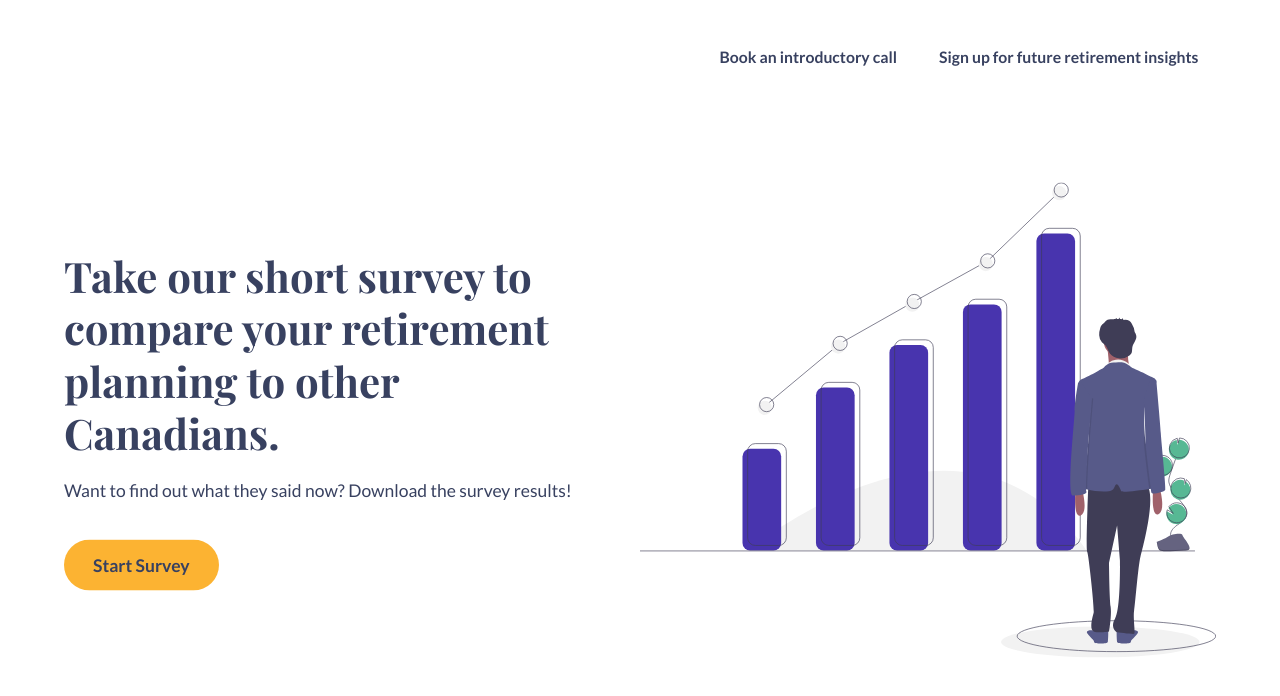
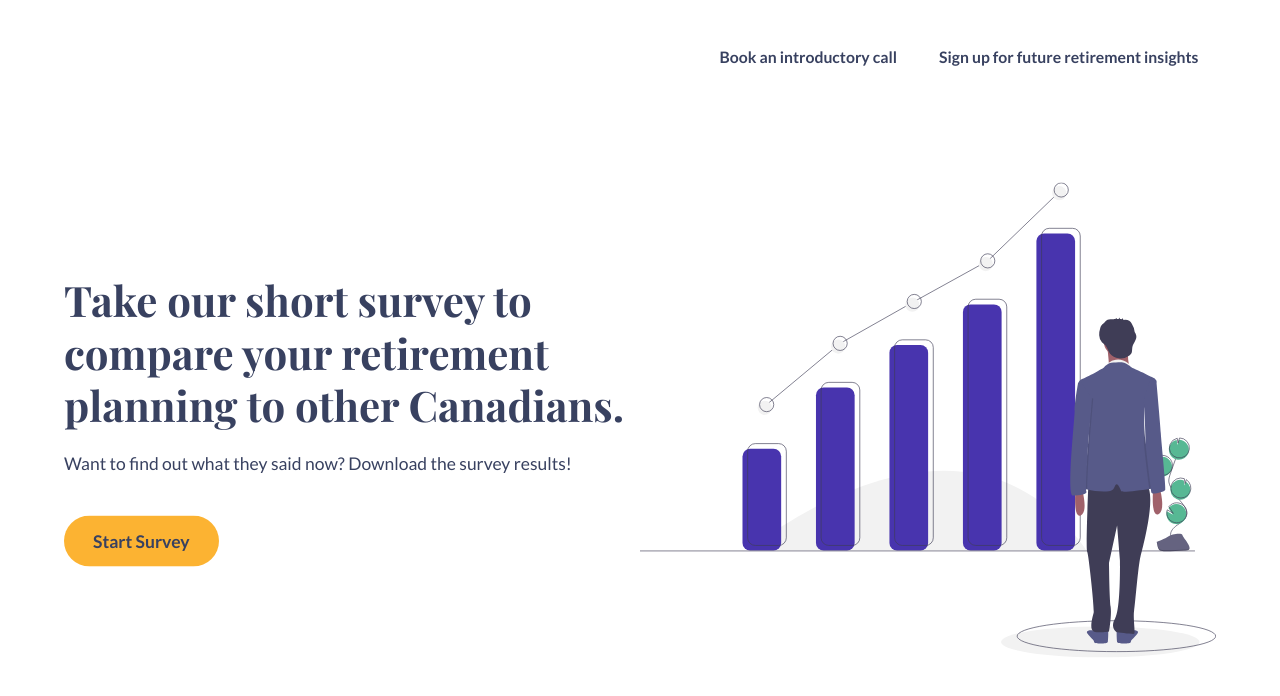
Before and after one commit to andrews1022/trustic-wealth-management-survey-react-typescript, a React (Create React App) app: page / in a window 1280 px wide. Shown: the top 696 px of the page. Built offline with nearby package versions, Linux system fonts and the light colour scheme.

Commit message:
added animation between each step and refactored animations.ts

```diff
--- a/src/App.tsx
+++ b/src/App.tsx
@@ -1,5 +1,9 @@
 /* eslint-disable react/jsx-no-constructed-context-values */
+
 import React, { useReducer } from 'react';
+
+// animations
+import { AnimatePresence } from 'framer-motion';
 
 // context
 import FormContext from './context/FormContext';
@@ -13,7 +17,9 @@ const App = () => {
 
 	return (
 		<FormContext.Provider value={{ formState: state, formDispatch: dispatch }}>
-			<MasterForm />
+			<AnimatePresence exitBeforeEnter>
+				<MasterForm />
+			</AnimatePresence>
 		</FormContext.Provider>
 	);
 };
--- a/src/animations/animations.ts
+++ b/src/animations/animations.ts
@@ -1,37 +1,18 @@
+const ANIMATION_DURATION = 0.5;
+const ANIMATION_EASE = 'easeInOut';
+
+const transition = {
+	duration: ANIMATION_DURATION,
+	ease: ANIMATION_EASE
+};
+
 export const fadeInOut = {
-	hidden: {
-		opacity: 0,
-		transition: {
-			duration: 1,
-			ease: 'easeInOut'
-		}
-	},
-	show: {
-		opacity: 1,
-		transition: {
-			duration: 1,
-			ease: 'easeInOut'
-		}
-	},
-	exit: {
-		opacity: 0,
-		transition: {
-			duration: 1,
-			ease: 'easeInOut'
-		}
-	}
+	hidden: { ...transition, opacity: 0 },
+	show: { ...transition, opacity: 1 },
+	exit: { ...transition, opacity: 0 }
 };
 
 export const widthAnim = (percent: number) => ({
-	hidden: {
-		width: 0
-	},
-	show: {
-		width: `${percent}%`,
-		transition: {
-			duration: 0.5,
-			ease: 'easeInOut',
-			staggerChildren: 0.5
-		}
-	}
+	hidden: { ...transition, width: 0 },
+	show: { ...transition, width: `${percent}%` }
 });
--- a/src/components/Footer/styles.ts
+++ /dev/null
@@ -1 +0,0 @@
-import styled from 'styled-components';
--- a/src/components/MasterForm/index.tsx
+++ b/src/components/MasterForm/index.tsx
@@ -1,4 +1,5 @@
 import React, { useContext } from 'react';
+import { motion } from 'framer-motion';
 
 // context
 import FormContext from '../../context/FormContext';
@@ -6,6 +7,7 @@ import FormContext from '../../context/FormContext';
 // components
 import Intro from '../Intro';
 import Nav from '../Nav';
+import Question from '../Question';
 import Results from '../Results';
 
 // styles
@@ -13,7 +15,9 @@ import * as S from './styles';
 
 // svgs
 import GraphSvg from '../GraphSvg';
-import Question from '../Question';
+
+// animations
+import { fadeInOut } from '../../animations/animations';
 
 const MasterForm = () => {
 	const formContext = useContext(FormContext);
@@ -23,10 +27,18 @@ const MasterForm = () => {
 			<Nav />
 
 			<S.InnerWrapper>
-				<Intro stepToRender={0} />
-				<Question stepToRender={1} />
-				<Question stepToRender={2} />
-				<Question stepToRender={3} />
+				<motion.div
+					animate='show'
+					exit='exit'
+					initial='hidden'
+					key={formContext.formState.currentStep}
+					variants={fadeInOut}
+				>
+					<Intro stepToRender={0} />
+					<Question stepToRender={1} />
+					<Question stepToRender={2} />
+					<Question stepToRender={3} />
+				</motion.div>
 
 				<GraphSvg />
 			</S.InnerWrapper>
--- a/src/components/MasterForm/styles.ts
+++ b/src/components/MasterForm/styles.ts
@@ -1,3 +1,4 @@
+import { motion } from 'framer-motion';
 import styled from 'styled-components';
 
 export const Wrapper = styled.div`
@@ -9,7 +10,7 @@ export const Wrapper = styled.div`
 	}
 `;
 
-export const InnerWrapper = styled.div`
+export const InnerWrapper = styled(motion.div)`
 	position: absolute;
 	left: 50%;
 	top: 52.5%;
```
Also changed, not shown: src/components/Footer/index.tsx (deleted, +0 -13 lines), 1 other file (tests, documents, lock files or other folders).
